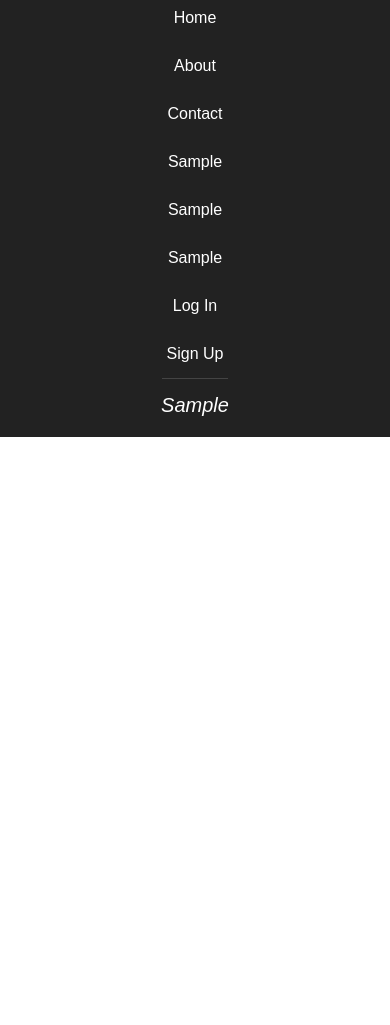
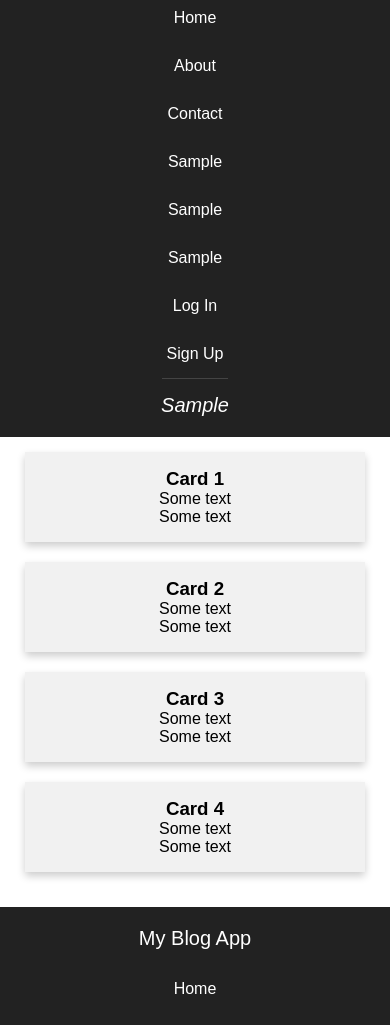
Before and after one commit to Pedestal19/Sample_Blog, a plain HTML site: page index.html in a window 390 px wide. Shown: the part 64-1089 px from the top of the page. Before the commit the page ends 844 px from the top, so only its background shows below. Drawn offline with Linux system fonts and the light colour scheme.

Commit message:
trying to make card view responsive on large screen

```diff
--- a/css/blog_post.css
+++ b/css/blog_post.css
@@ -0,0 +1,43 @@
+
+* {
+  box-sizing: border-box;
+}
+
+body {
+  font-family: Arial, Helvetica, sans-serif;
+}
+
+/* Float four columns side by side */
+.column {
+  float: left;
+  width: 25%;
+  height: 200%;
+  padding: 0 10px;
+}
+
+/* Remove extra left and right margins, due to padding */
+.row {margin: 15px 15px ;}
+
+/* Clear floats after the columns */
+.row:after {
+  content: "";
+  display: table;
+  clear: both;
+}
+
+/* Responsive columns */
+@media screen and (max-width: 600px) {
+  .column {
+    width: 100%;
+    display: block;
+    margin-bottom: 20px;
+  }
+}
+
+/* Style the counter cards */
+.card {
+  box-shadow: 0 4px 8px 0 rgba(0, 0, 0, 0.2);
+  padding: 16px;
+  text-align: center;
+  background-color: #f1f1f1;
+}
--- a/css/home_nav_bar.css
+++ b/css/home_nav_bar.css
@@ -64,6 +64,7 @@ a:hover {
     .menu {
         flex-direction: row;
         justify-content: center;
+
     }
     .logo {
         flex: 1;
@@ -73,16 +74,15 @@ a:hover {
         text-align: right;
     }
     .item.button {
-        width: auto;
         order: 1;
-        display: block;
+        display: inline;
     }
-    .toggle {
+    /* .toggle {
         order: 2;
     }
     .button.secondary {
         border: 0;
-    }
+    } */
     .button a {
         padding: 7.5px 15px;
         background: teal;
--- a/css/main.css
+++ b/css/main.css
@@ -1 +1,3 @@
+@import url("split.css");
 @import url("home_nav_bar.css");
+@import url("blog_post.css");
--- a/index.html
+++ b/index.html
@@ -13,6 +13,8 @@
   </head>
 
   <body>
+    <div class="container">
+        <div class="header">
           <nav>
           <ul class="menu">
             <li class="logo"><a href="#">My Blog App</a></li>
@@ -29,6 +31,62 @@
 
           </ul>
         </nav>
+      </div>
+      <div class="content">
+
+<div class="row">
+  <div class="column">
+    <div class="card">
+      <h3>Card 1</h3>
+      <p>Some text</p>
+      <p>Some text</p>
+    </div>
+  </div>
+
+  <div class="column">
+    <div class="card">
+      <h3>Card 2</h3>
+      <p>Some text</p>
+      <p>Some text</p>
+    </div>
+  </div>
+
+  <div class="column">
+    <div class="card">
+      <h3>Card 3</h3>
+      <p>Some text</p>
+      <p>Some text</p>
+    </div>
+  </div>
+
+  <div class="column">
+    <div class="card">
+      <h3>Card 4</h3>
+      <p>Some text</p>
+      <p>Some text</p>
+    </div>
+  </div>
+</div>
+
+
+
+    </div>
+    <div class="header">
+      <nav>
+      <ul class="menu">
+        <li class="logo"><a href="#">My Blog App</a></li>
+        <li class="item"><a href="#">Home</a></li>
+
+        <li class="item button"><a href="#">Log In</a></li>
+        <li class="item button secondary"><a href="#">Sign Up</a></li>
+        <li class="toggle"><a href="#"><i class="fas fa-bars">Sample</i></a></li>
+
+      </ul>
+    </nav>
+  </div>
+
+    </div>
+
   </body>
 
 </html>
```
Lines whose indentation alone changed are shown as unchanged.
